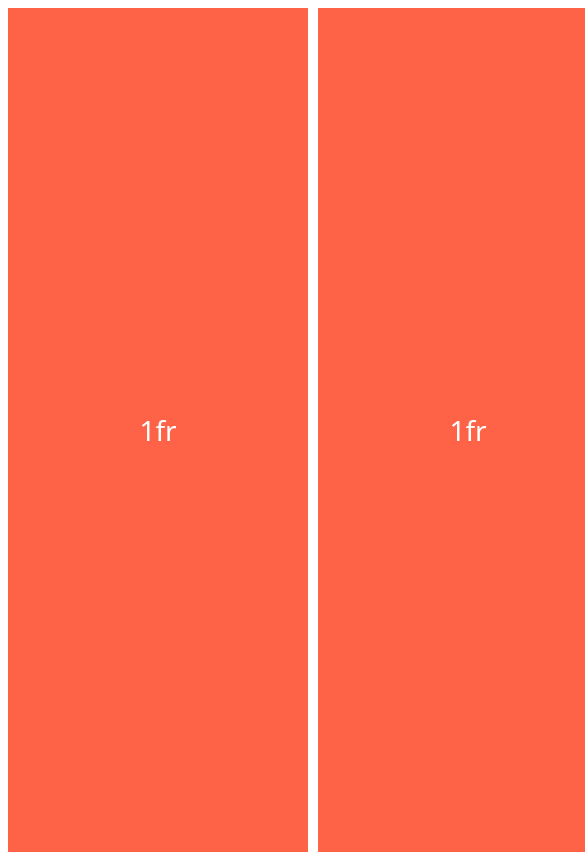
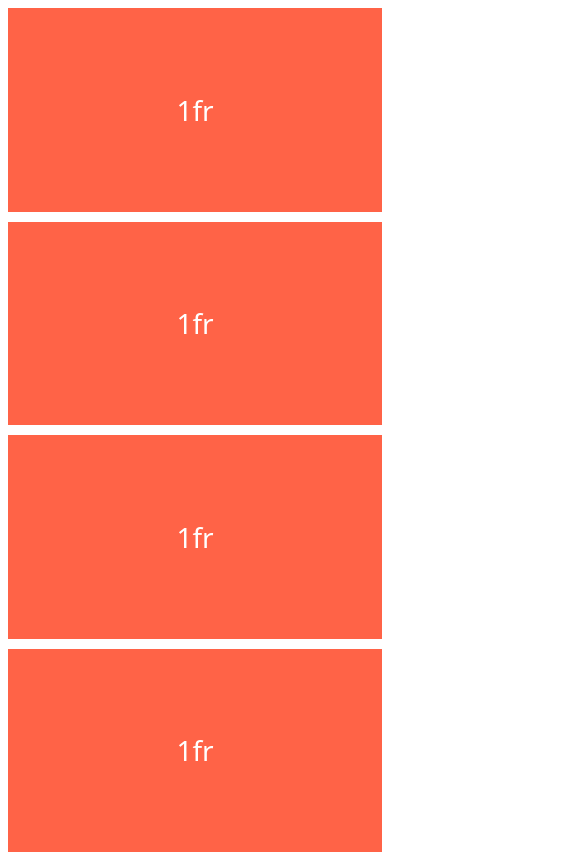
Before and after one commit to dlwogmlzz/Nomad-csslayoutcourse, a website built with Vite: page grid.html in a window 390 px wide. Shown: the top 860 px of the page, 585 px wide, since content can reach past the window. Built offline with nearby package versions, Linux system fonts and the light colour scheme.

Commit message:
20260622_study_csslayout - 반응형 웹 Grid 페이지의 Auto Fill and Auto Fit의 화면 표시와 차이점.

```diff
--- a/grid.html
+++ b/grid.html
@@ -13,6 +13,9 @@
         <div class="child">1fr</div>
         <div class="child">1fr</div>
         <div class="child">1fr</div>
+        <div class="child">1fr</div>
+        <!-- <div class="child">1fr</div>
+        <div class="child">1fr</div> -->
     </div>
 </body>
 </html>
--- a/src/grid.css
+++ b/src/grid.css
@@ -2,27 +2,21 @@ body {
   font-family: system-ui, -apple-system, BlinkMacSystemFont, "Segoe UI", Roboto,
     Oxygen, Ubuntu, Cantarell, "Open Sans", "Helvetica Neue", sans-serif;
 }
-
+/* 반응형 웹 사이트를 만들기 위한 반응형 그리드를 만드는 방법. 2가지 키워드(autofit / autofill) */
 .father {
   display: grid;
   gap: 10px;
   height: 100vh;
-  /* 내용물의 사이즈에 따라 열 크기를 조절할 수 있는 키워드(max-content)
-     max-content 두번째 열을 콘텐츠가 필요한 만큼 크게 만들도록 그리드에 지시. */
-  /* grid-template-columns: 1fr min-content or max-content 1fr; */
-
-  /* grid-template-columns: 1fr min-content 1fr; */
+  /* grid-template-columns: repeat(3, minmax(300px, 1fr))   ; */
 
   /*
-    minmax() - 행이나 열의 최소 크기를 지정할 수 있다.
-    예를 들어,
-    250px, 1fr를 넣으면 최대값이 1fr로 공간이 있을때 꽉 채우고,
-    작아지면 250px까지 줄어들도록...
-    ※repeat() 안에서도 사용가능..
+    auto-fill - 동적으로 열의 갯수를 조절. 크기는 300px에서 1fr까지
+    auto-fit도 동적으로 열 개수를 가지는 반응형 레이아웃을 만들어 주는건 비슷하지만,
+    차이점은 여분의 공간이 있을때 나타나는데, auto-fit은 HTML에 있는 태그를 표시시키고, 빈열을 합쳐서 표시함.
+    auto-fill은 내용물이 있든 없든 지정한 크기, 사이즈에 맞는 열을 최대한 많이 만듦.
   */
+  grid-template-columns: repeat(auto-fit, minmax(300px, 1fr));
 
-  /* grid-template-columns: 1fr minmax(250px, 1fr) 1fr; */
-  grid-template-columns: repeat(3, minmax(300px, 1fr));
 
 }
 
```
